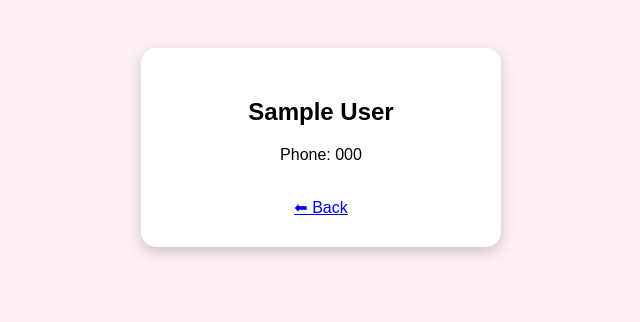
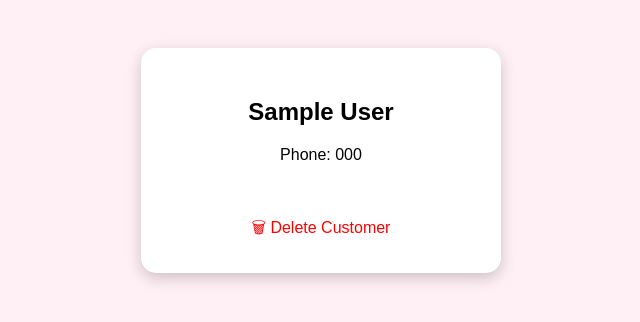
Before and after one commit to swarali-more/aai-tailor-management, a Django app: page /customer/1/ in a window 1280 px wide. Shown: the top 322 px of the page, without its empty margins (319-959 px from the left). Run offline with Django 5.2, Linux system fonts and the light colour scheme; tables that the repository leaves empty hold one stand-in row (values such as "Sample post").

Commit message:
Added delete customer feature

```diff
--- a/customers/urls.py
+++ b/customers/urls.py
@@ -6,4 +6,5 @@ urlpatterns = [
     path('add-customer/', views.add_customer, name='add_customer'),
     path('old-customers/', views.old_customers, name='old_customers'),
     path('customer/<int:id>/', views.customer_detail, name='customer_detail'),
+    path('delete-customer/<int:id>/', views.delete_customer, name='delete_customer'),
 ]
--- a/customers/views.py
+++ b/customers/views.py
@@ -36,3 +36,8 @@ def old_customers(request):
 def customer_detail(request, id):
     customer = Customer.objects.get(id=id)
     return render(request, 'customer_detail.html', {'customer': customer})
+
+def delete_customer(request, id):
+    customer = Customer.objects.get(id=id)
+    customer.delete()
+    return redirect('old_customers')
--- a/templates/customer_detail.html
+++ b/templates/customer_detail.html
@@ -26,8 +26,11 @@
         <h2>{{ customer.name }}</h2>
         <p>Phone: {{ customer.phone }}</p>
 
-        <br>
-        <a href="{% url 'old_customers' %}">⬅ Back</a>
+        <br><br>
+    <a href="{% url 'delete_customer' customer.id %}"
+    style="color:red; text-decoration:none;">
+    🗑 Delete Customer
+    </a>
     </div>
 
 </body>
```
